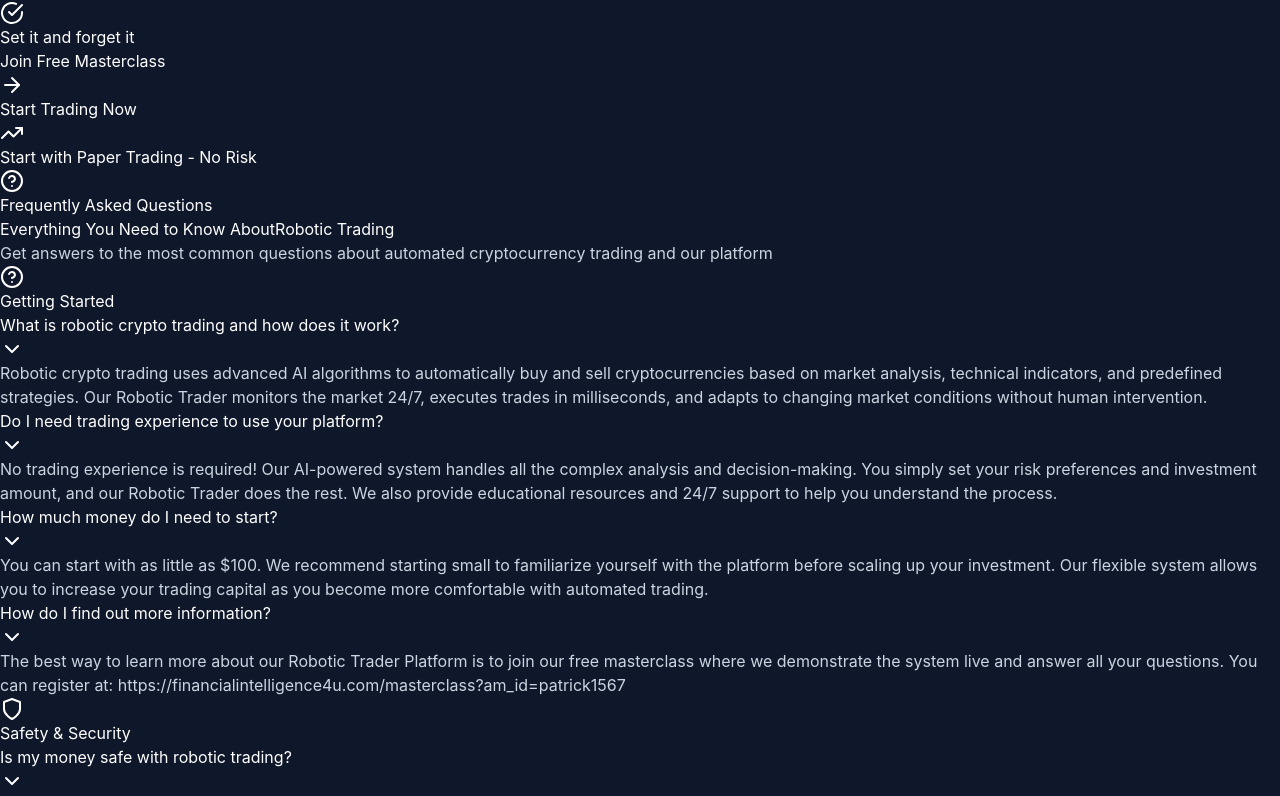
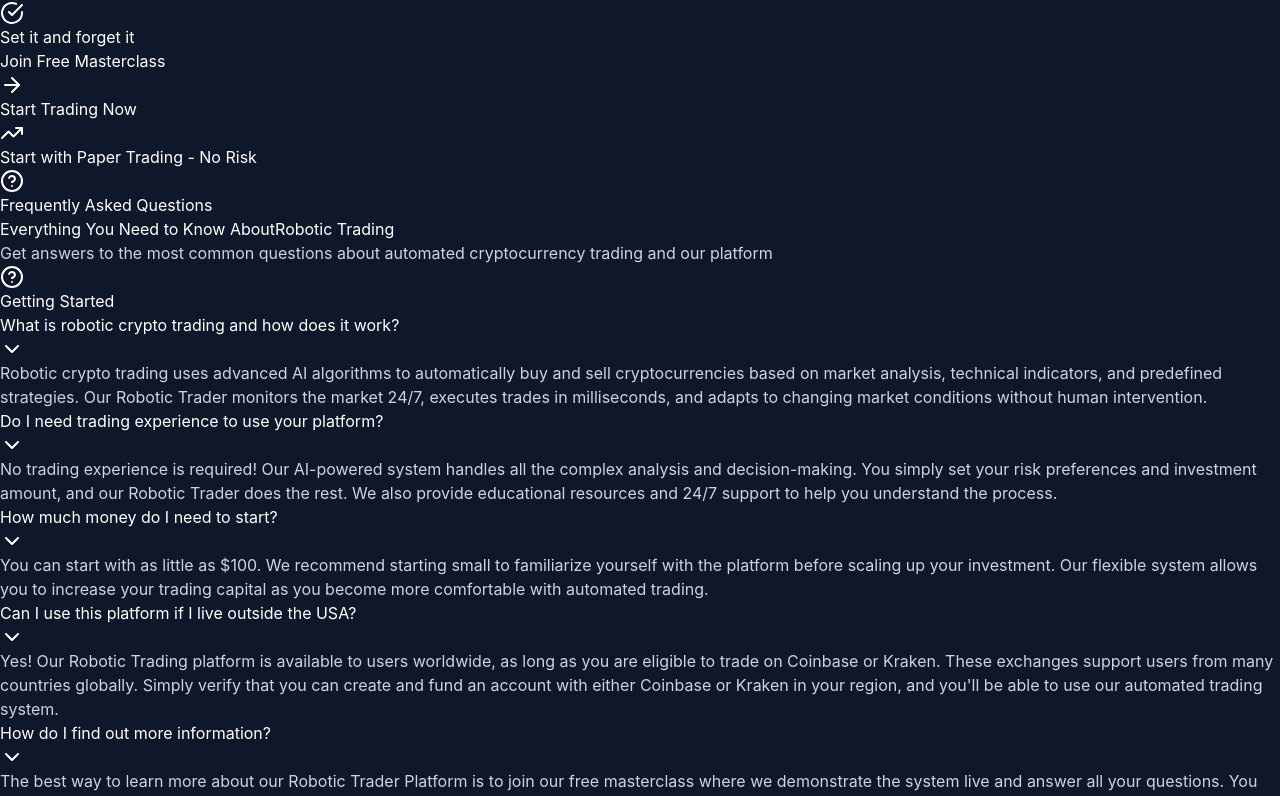
Before and after one commit to patjenkinsGIT/myrobotictrader, a React (Vite) app: page / in a window 1280 px wide. Shown: the part 1991-2787 px from the top of the page. Built offline with nearby package versions, Linux system fonts and the light colour scheme.

Commit message:
Add 2 new FAQs - International users and ROI explanation

```diff
--- a/src/components/FAQ.tsx
+++ b/src/components/FAQ.tsx
@@ -28,6 +28,11 @@ const faqData = [
         question: "How much money do I need to start?",
         answer:
           "You can start with as little as $100. We recommend starting small to familiarize yourself with the platform before scaling up your investment. Our flexible system allows you to increase your trading capital as you become more comfortable with automated trading.",
+      },
+      {
+        question: "Can I use this platform if I live outside the USA?",
+        answer:
+          "Yes! Our Robotic Trading platform is available to users worldwide, as long as you are eligible to trade on Coinbase or Kraken. These exchanges support users from many countries globally. Simply verify that you can create and fund an account with either Coinbase or Kraken in your region, and you'll be able to use our automated trading system.",
       },
       {
         question: "How do I find out more information?",
@@ -72,6 +77,11 @@ const faqData = [
         question: "How often does the Robotic Trader trade?",
         answer:
           "Our Robotic Trader operates 24/7 and only executes trades when profitable opportunities arise. The frequency varies based on market conditions - it may trade multiple times per day during favorable conditions, or wait patiently when conditions aren't optimal.",
+      },
+      {
+        question: "What about ROI (Return on Investment)?",
+        answer:
+          "ROI calculations can be misleading in automated trading because they typically assume a single, fixed investment. Most successful traders grow their capital over time by adding funds and reinvesting profits. Our platform's performance is completely market-driven and depends on your individual investment choices, allocation amounts, and how you manage your capital growth. Rather than focusing on ROI percentages, we recommend tracking your overall portfolio growth and the consistency of profitable trades.",
       },
       {
         question: "Do you guarantee profits?",
```
